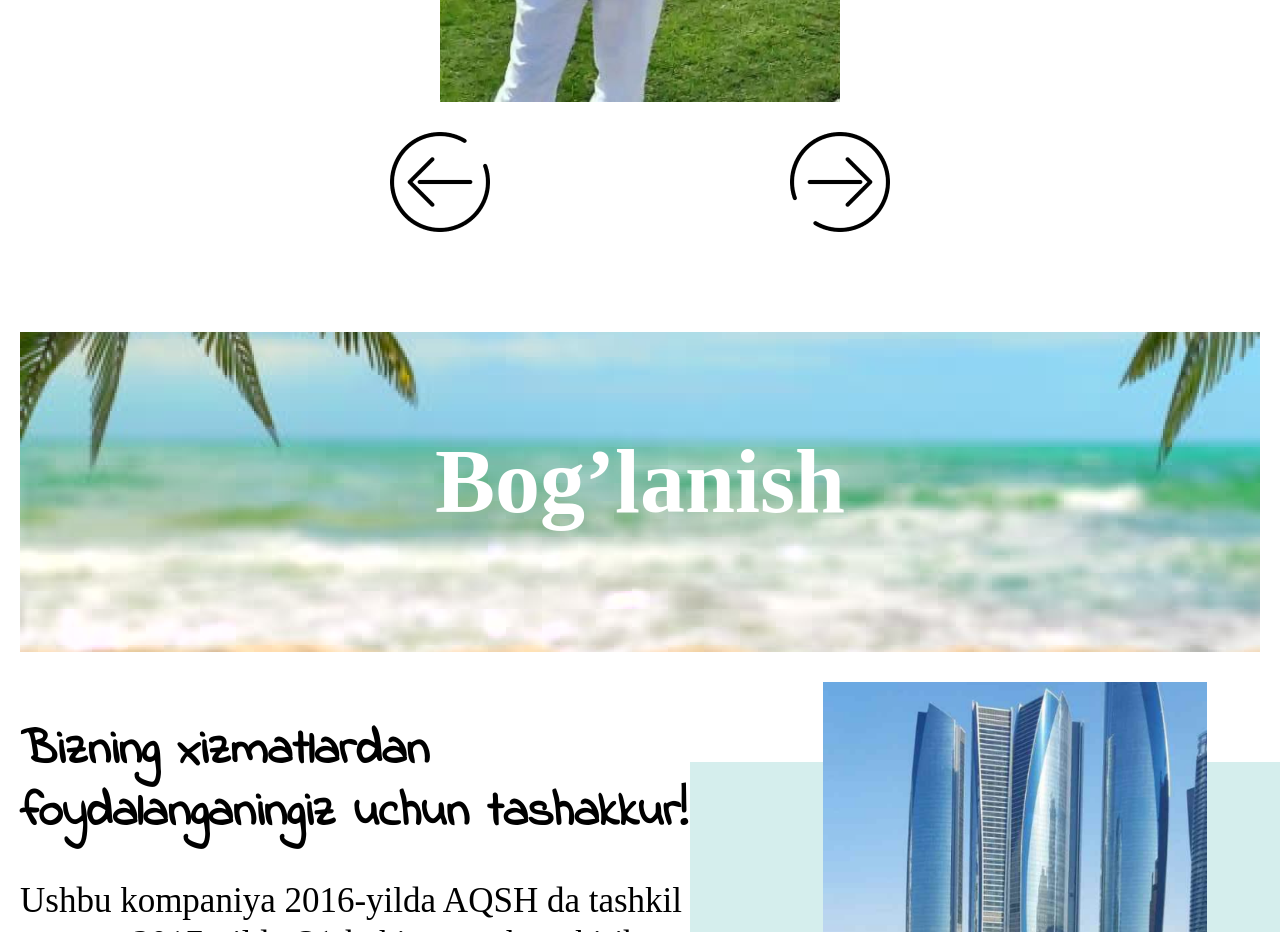
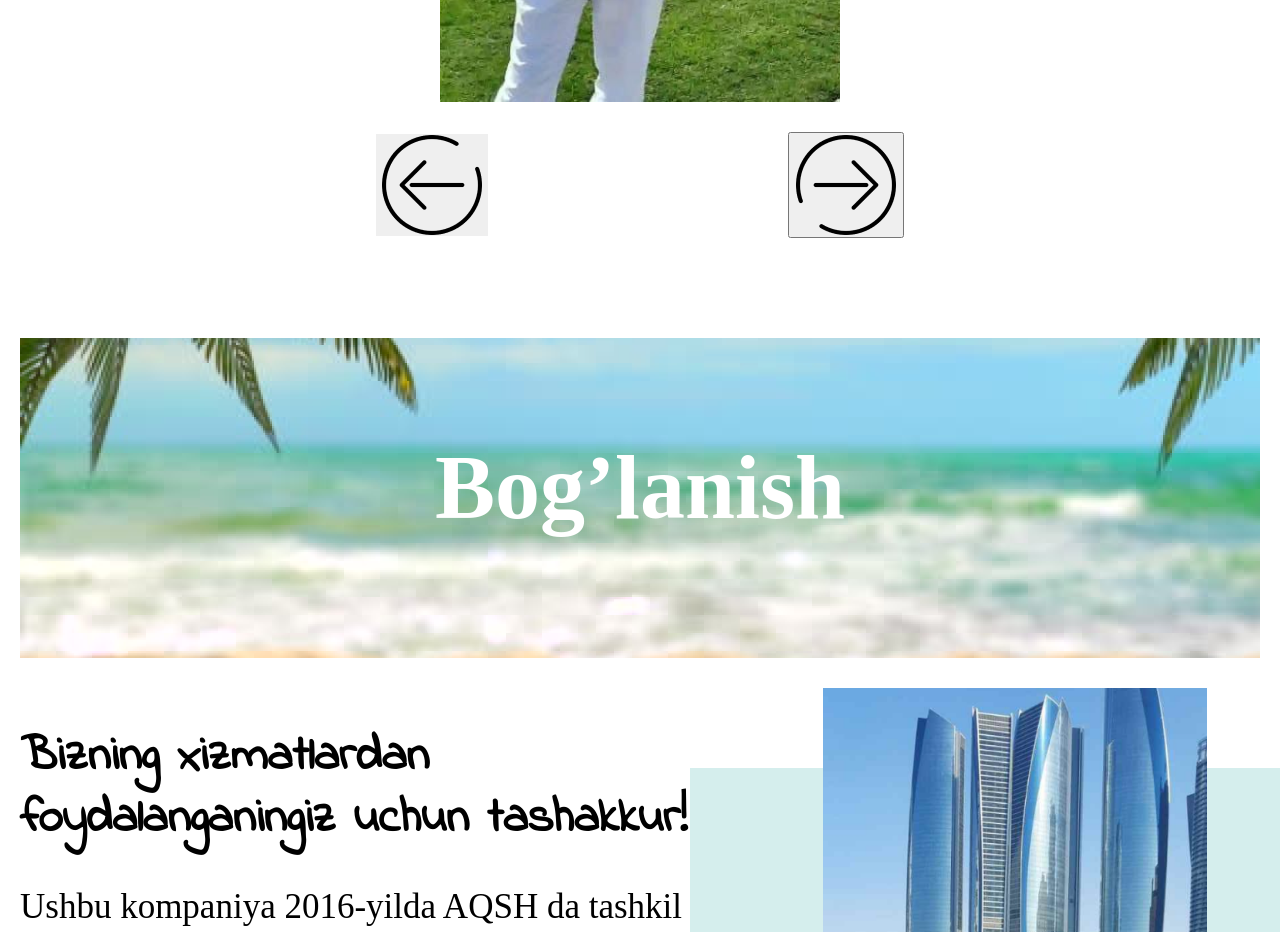
Before and after one commit to sadriddinoov/Beknazar, a React (Create React App) app: page / in a window 1280 px wide. Shown: the part 4140-5072 px from the top of the page. Built offline with nearby package versions, Linux system fonts and the light colour scheme; a web font is replaced by a local one.

Commit message:
i think all

```diff
--- a/src/components/travel/travel.jsx
+++ b/src/components/travel/travel.jsx
@@ -108,8 +108,12 @@ export default function Travel() {
                             ))
                         }
                         <div className="travel_wrap">
+                            <button className='travel_btn'>
                             <img onClick={leftclick} src={left} alt="" className="travel_img" />
+                            </button>
+                            <button>
                             <img onClick={rightclick} src={right} alt="" className="travel_img" />
+                            </button>
                         </div>
                     </div>
                 </div>
--- a/src/components/travel/travel.scss
+++ b/src/components/travel/travel.scss
@@ -32,6 +32,12 @@
         height: 600px;
         object-fit: cover;
         margin-bottom: 30px;
+    }
+
+    &_btn {
+        background-color: none;
+        border: none;
+        outline: none;
     }
 }
 
```
